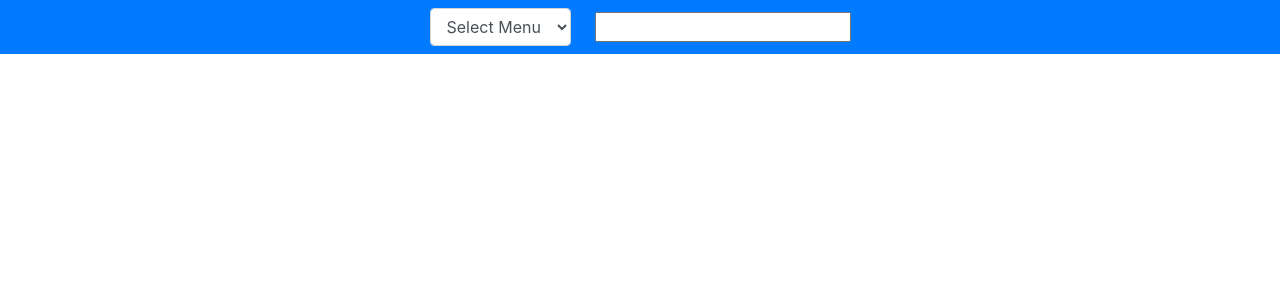
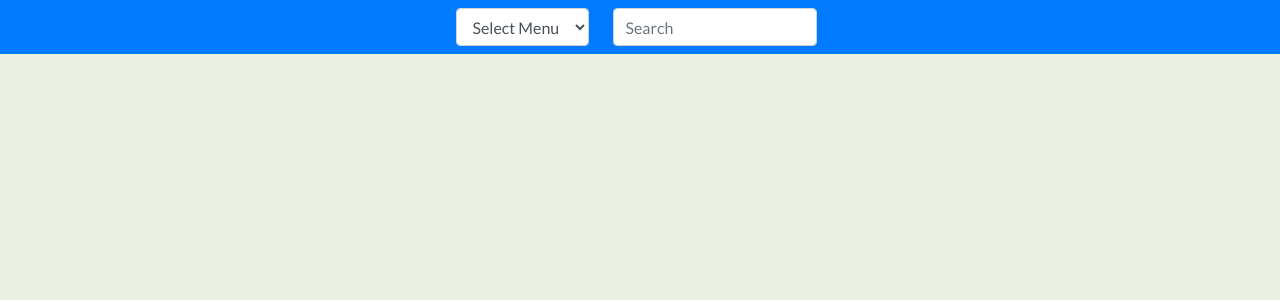
Before and after one commit to aparnapatil01/GithubManager, an Angular app: page / in a window 1280 px wide. Shown: the top 300 px of the page. Built offline with nearby package versions, Linux system fonts and the light colour scheme.

Commit message:
Modified UI, remove of unwanted code

```diff
--- a/src/app/core/services/data.service.ts
+++ b/src/app/core/services/data.service.ts
@@ -1,5 +1,5 @@
 import { Injectable } from '@angular/core';
-import { HttpClient, HttpResponse, HttpErrorResponse } from '@angular/common/http';
+import { HttpClient, HttpErrorResponse } from '@angular/common/http';
 
 import { Observable, throwError } from 'rxjs';
 import { map } from 'rxjs/operators';
--- a/src/app/shared/filter-textbox/filter-textbox.component.html
+++ b/src/app/shared/filter-textbox/filter-textbox.component.html
@@ -1,3 +1,3 @@
-<form>
-  <input type="text" id="filter" name="filter">
+<form class="form-inline my-2 my-lg-0">
+  <input class="form-control mr-sm-2" placeholder="Search" type="text" id="filter" name="filter">
 </form>
--- a/src/app/shared/pagination/pagination.component.html
+++ b/src/app/shared/pagination/pagination.component.html
@@ -1,11 +1,13 @@
-<nav [hidden]="!isVisible">
-  <ul class="pagination">
-    <li (click)="firstLast(1)"><a>First</a></li>
-    <li (click)="previousNext(-1)"><a [class.disabled]="!previousEnabled">Previous</a></li>
-    <li *ngFor="let page of pages" (click)="changePage(page, $event)" [class.active]="currentPage == page">
-      <a >{{page}}</a>
-    </li>
-    <li (click)="previousNext(1)"><a [class.disabled]="!nextEnabled">Next</a></li>
-    <li (click)="firstLast(-1)"><a>Last</a></li>
-  </ul>
+<nav aria-label="Page navigation" class="mt-2" [hidden]="!isVisible">
+    <ul class="pagination justify-content-end">
+      <li class="page-item" (click)="firstLast(1)">
+        <a class="page-link">First</a>
+      </li>
+      <li class="page-item" (click)="previousNext(-1)" [class.disabled]="!previousEnabled"><a class="page-link">Previous</a></li>
+      <li class="page-item" *ngFor="let page of pages" (click)="changePage(page, $event)" [class.active]="currentPage == page"><a class="page-link">{{page}}</a></li>
+      <li class="page-item" (click)="previousNext(1)" [class.disabled]="!nextEnabled">
+        <a class="page-link">Next</a>
+      </li>
+      <li class="page-item" (click)="firstLast(-1)"><a class="page-link">Last</a></li>
+    </ul>
 </nav>
--- a/src/styles.css
+++ b/src/styles.css
@@ -1 +1,5 @@
 /* You can add global styles to this file, and also import other style files */
+body {
+    background-color: #E9EFE2!important;
+    font-family: 'Lato', sans-serif;
+}
```
Also changed, not shown: src/app/shared/pagination/pagination.component.ts (+15 -15 lines), src/app/core/services/sorter.service.ts (line endings or trailing spaces).
